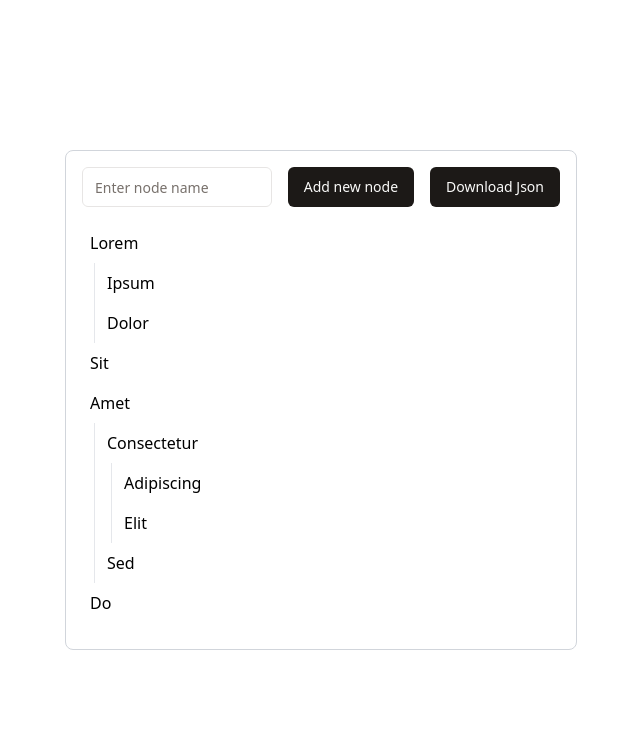
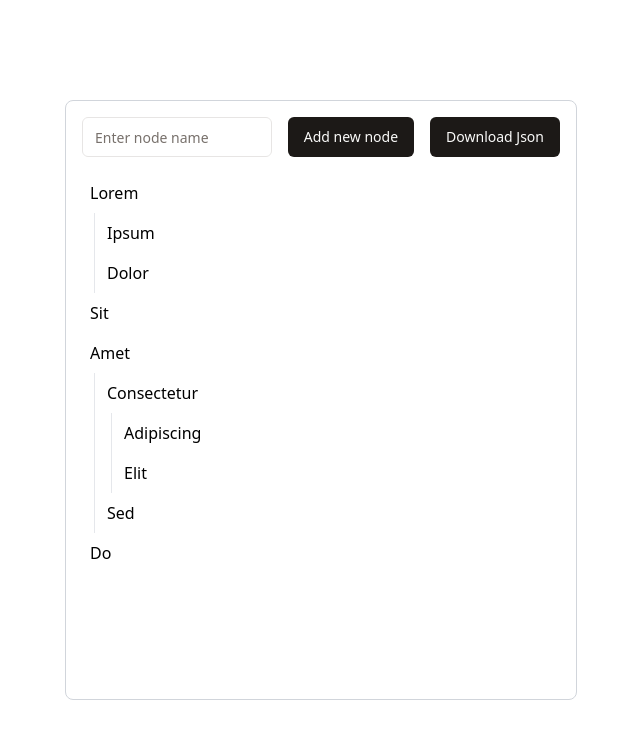
Before and after one commit to sabbaken/draggable-tree, a React (Vite) app: page / in a window 1280 px wide. Shown: the top 738 px of the page, without its empty margins (319-959 px from the left). Built offline with nearby package versions, Linux system fonts and the light colour scheme.

Commit message:
feat: add demo link

```diff
--- a/src/components/tree/tree.tsx
+++ b/src/components/tree/tree.tsx
@@ -81,7 +81,7 @@ const Tree: React.FC<TreeProps> = ({initialData}) => {
   };
 
   return (
-    <Card className="w-full max-w-lg min-h-[500px] my-8 p-4 overflow-y-scroll">
+    <Card className="w-full max-w-lg min-h-[600px] my-8 p-4 overflow-y-scroll">
       <DndProvider backend={HTML5Backend}>
         <form className="flex gap-4 mb-4" onSubmit={handleFormSubmit}>
           <Input
```
Also changed, not shown: 1 other file (tests, documents, lock files or other folders).
